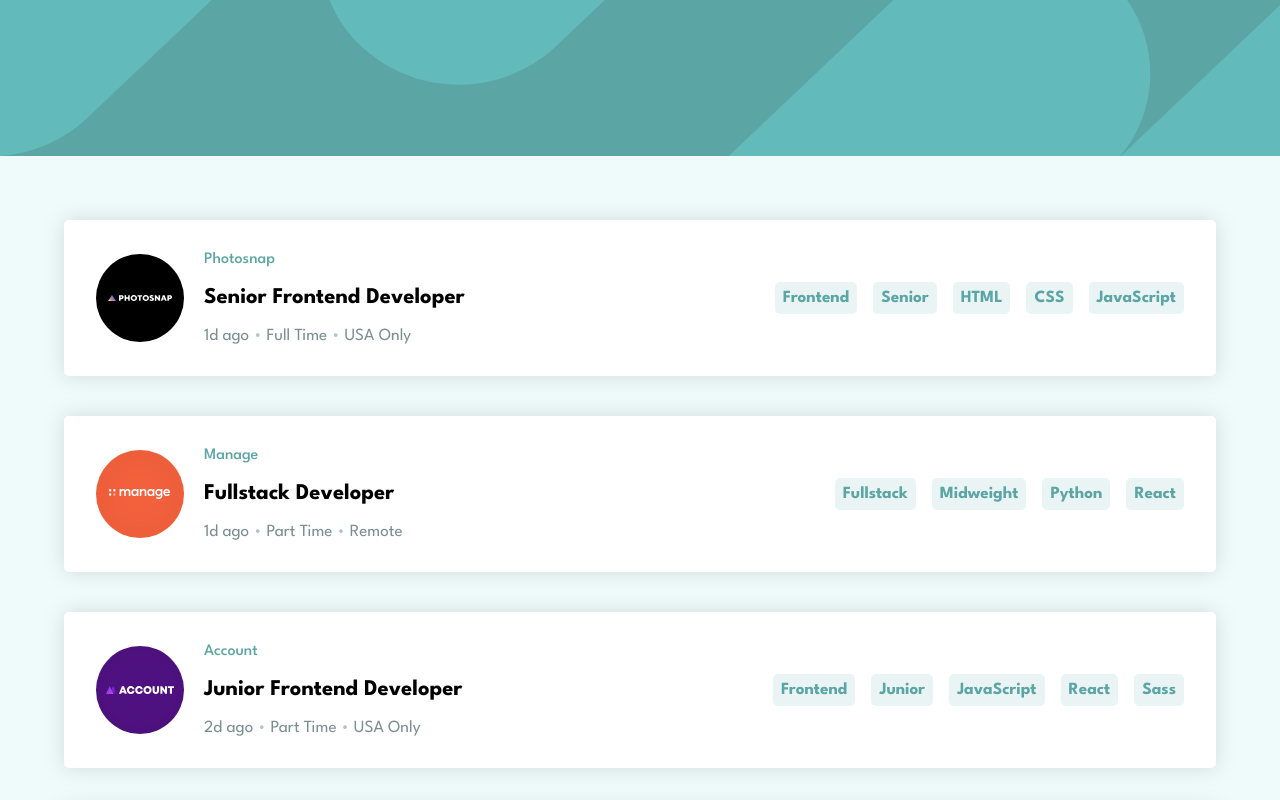
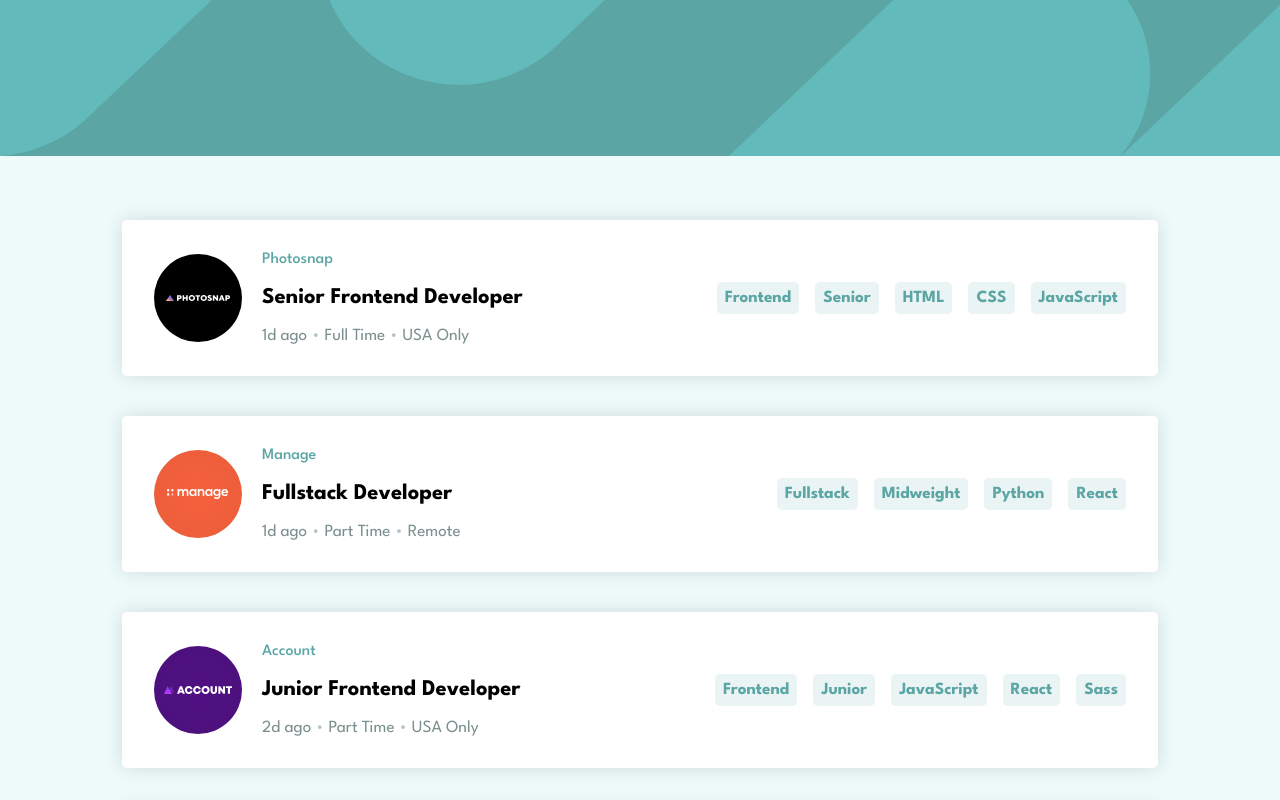
Before and after one commit to RyanNolan1/react-job-listing, a React (Create React App) app: page / in a window 1280 px wide. Shown: the top 800 px of the page. Built offline with nearby package versions, Linux system fonts and the light colour scheme.

Commit message:
this will add a max width to the job list

```diff
--- a/src/App.css
+++ b/src/App.css
@@ -18,12 +18,15 @@ body {
   gap: 2.5rem;
   padding-top: 4rem;
   padding-bottom: 4rem;
+  padding-left:2rem;
+  padding-right:2rem;
+  max-width:1100px;
+  margin: 0 auto;
 }
 
 .job-container {
   list-style-type: none;
   background-color: white;
-  width: 90%;
   margin: 0 auto;
   filter: drop-shadow(0px 0px 10px #00000020);
   display: flex;
@@ -31,6 +34,7 @@ body {
   gap: 1.25rem;
   padding: 0 1.25rem 1.25rem 1.25rem;
   border-radius: 5px;
+  width:100%;
 }
 
 .company-logo {
```
